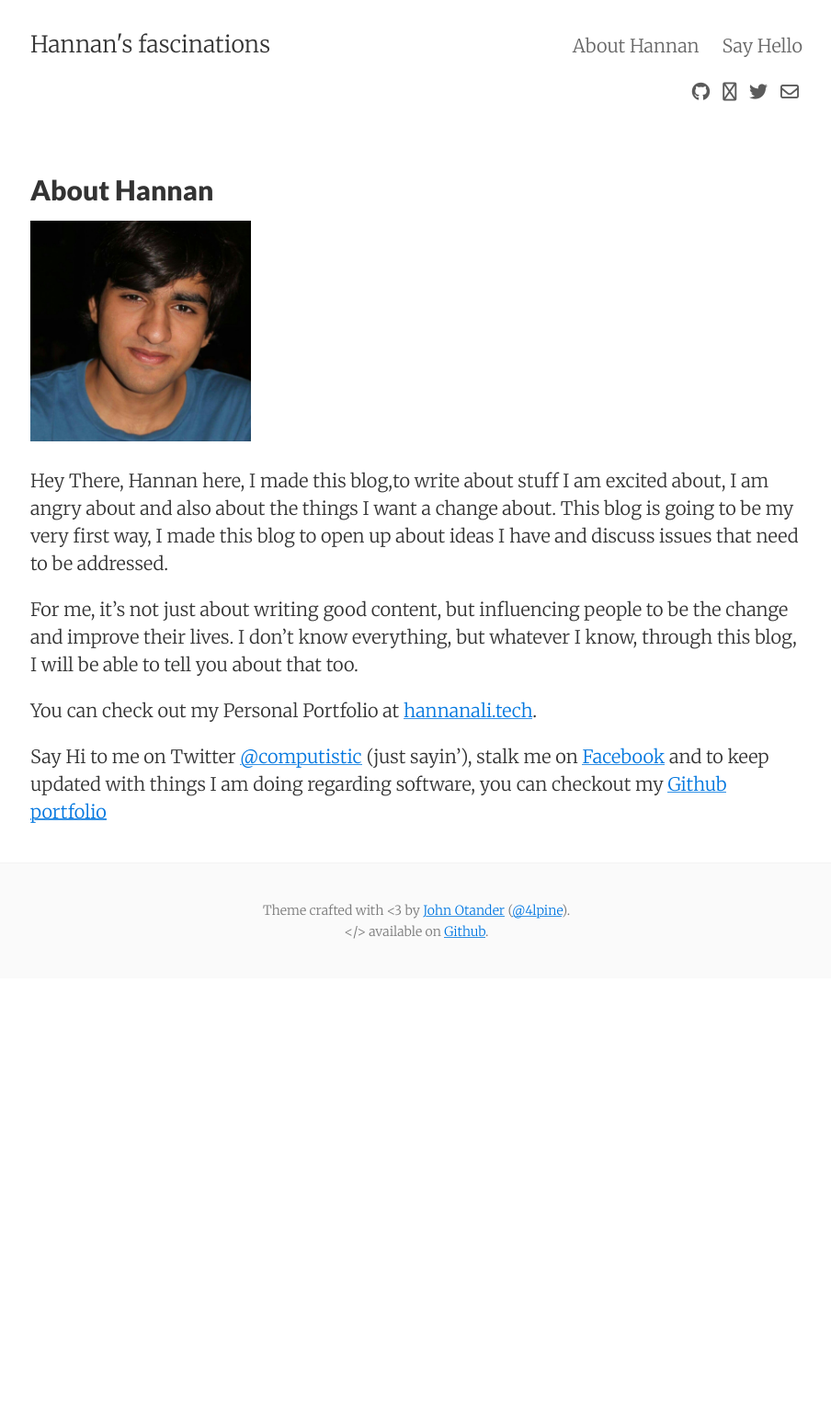
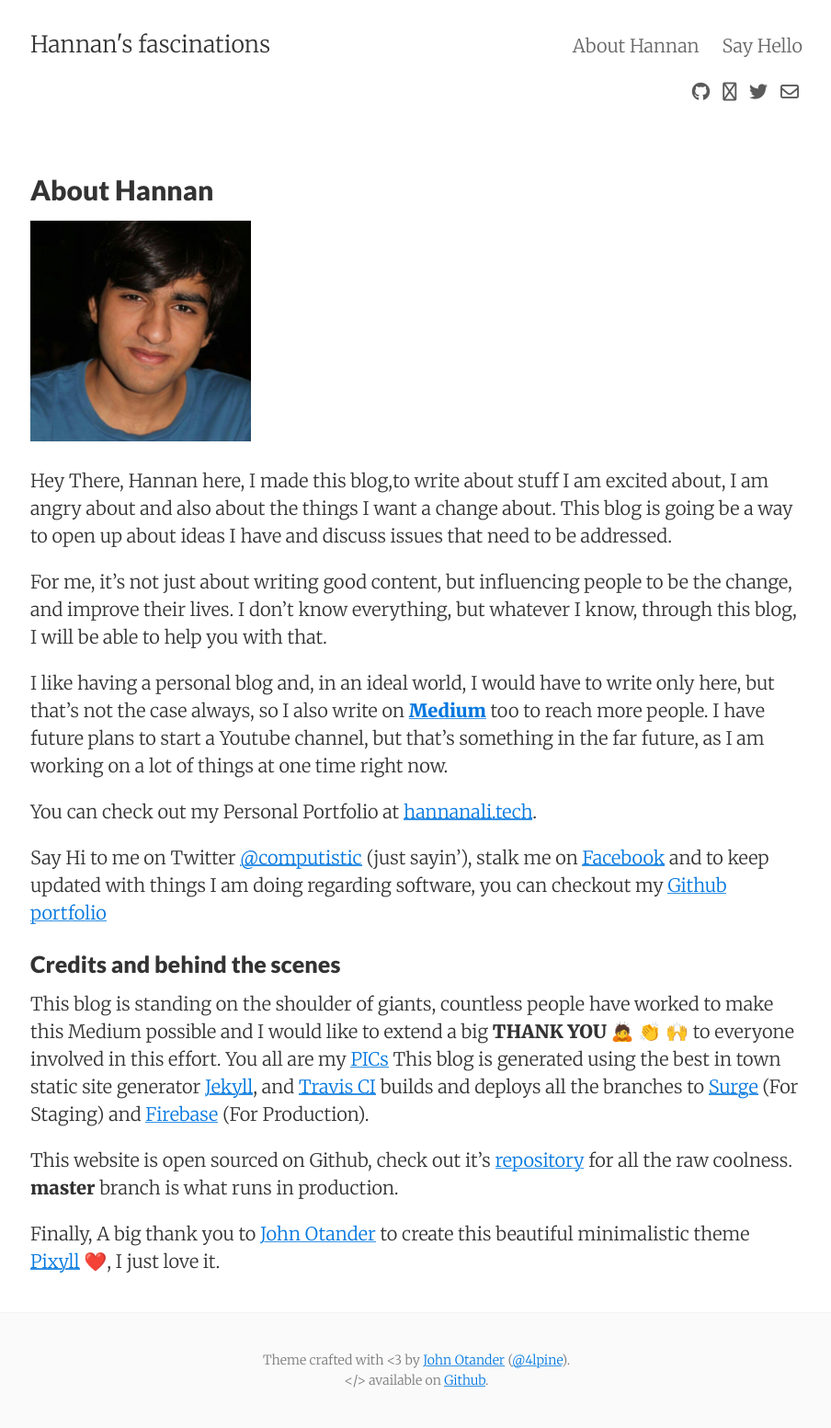
Before and after one commit to abdulhannanali/fascinations-of-hannan, a Jekyll site: the page built from about.md, in a window 1280 px wide. Shown: the whole page at 92% size, without its empty margins (187-1091 px from the left). Built offline with Jekyll 4.4.1, drawn with Linux system fonts in a browser that asks for light colours; nearby versions of some CDN libraries; emoji names are drawn with the system emoji font; before the commit the page ends 1064 px from its top, so only the background shows below that.

Commit message:
add credits in about and jemoji

```diff
--- a/_config.yml
+++ b/_config.yml
@@ -113,5 +113,6 @@ sass:
 gems:
   - jekyll-paginate
   - jekyll-sitemap
+  - jemoji
 # https://github.com/jekyll/jekyll/issues/2938
 exclude: [vendor]
--- a/about.md
+++ b/about.md
@@ -8,10 +8,20 @@ tags: about
 <img src="/images/hannan.jpg" width="240px" height="240px" alt="Hanna's Display Picture" />
 
 <!--Write about content here-->
-Hey There, Hannan here, I made this blog,to write about stuff I am excited about, I am angry about and also about the things I want a change about. This blog is going to be my very first way, I made this blog to open up about ideas I have and discuss issues that need to be addressed.
+Hey There, Hannan here, I made this blog,to write about stuff I am excited about, I am angry about and also about the things I want a change about. This blog is going be a way to open up about ideas I have and discuss issues that need to be addressed.
 
-For me, it's not just about writing good content, but influencing people to be the change and improve their lives. I don't know everything, but whatever I know, through this blog, I will be able to tell you about that too.
+For me, it's not just about writing good content, but influencing people to be the change, and improve their lives. I don't know everything, but whatever I know, through this blog, I will be able to help you with that.
+
+I like having a personal blog and, in an ideal world, I would have to write only here, but that's not the case always, so I also write on **[Medium](https://medium.com/@abdulhannanali)** too to reach more people. I have future plans to start a Youtube channel, but that's something in the far future, as I am working on a lot of things at one time right now.
 
 You can check out my Personal Portfolio at [hannanali.tech](https://hannanali.tech).
 
 Say Hi to me on Twitter [@computistic](https://twitter.com/computistic) (just sayin'), stalk me on [Facebook](https://facebook.com/abdulhannanali) and to keep updated with things I am doing regarding software, you can checkout my [Github portfolio](https://github.com/abdulhannanali)
+
+### Credits and behind the scenes
+This blog is standing on the shoulder of giants, countless people have worked to make this Medium possible and I would like to extend a big **THANK YOU** :bow: :clap: :raised_hands: to everyone involved in this effort. You all are my [PICs](www.internetslang.com/PIC-meaning-definition.asp)
+This blog is generated using the best in town static site generator [Jekyll](https://jekyllrb.com), and [Travis CI](https://travis-ci.org) builds and deploys all the branches to [Surge](https://surge.sh) (For Staging) and [Firebase](https://firebase.google.com) (For Production).
+
+This website is open sourced on Github, check out it's [repository](https://github.com/abdulhannanali/fascinations-of-hannan) for all the raw coolness. **master** branch is what runs in production.
+
+Finally, A big thank you to [John Otander](http://johnotander.com/) to create this beautiful minimalistic theme [Pixyll](https://github.com/johnotander/pixyll) :heart:, I just love it.
```
